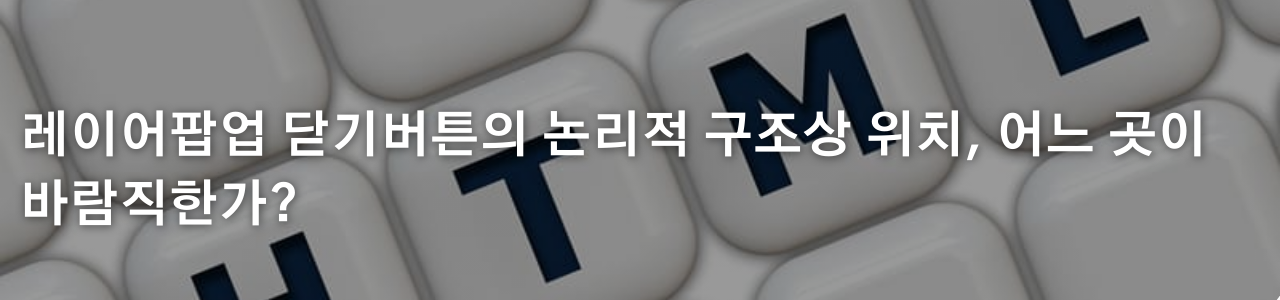
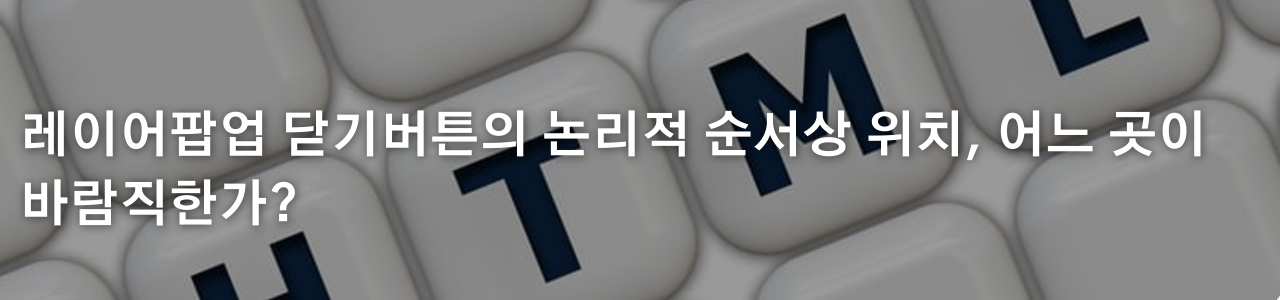
Before and after one commit to selosele/selosele.github.io, a Jekyll site: the page built from _posts/2020-11-23-layer-popup-close-button-position.md, in a window 1280 px wide and 900 px high. Shown: the part 126-426 px from the top of the window. Built offline with Jekyll 4.4.1, drawn with Linux system fonts in a browser that asks for light colours; comment, search, counter and statistics services are not loaded.

Commit message:
포스트 수정

```diff
--- a/_posts/2020-11-23-layer-popup-close-button-position.md
+++ b/_posts/2020-11-23-layer-popup-close-button-position.md
@@ -1,7 +1,7 @@
 ---
 layout: post
 comments: true
-title: "레이어팝업 닫기버튼의 논리적 구조상 위치, 어느 곳이 바람직한가?"
+title: "레이어팝업 닫기버튼의 논리적 순서상 위치, 어느 곳이 바람직한가?"
 subtitle:
 header:
     overlay_image: /assets/images/thumb/html_thumb01.jpg
```
